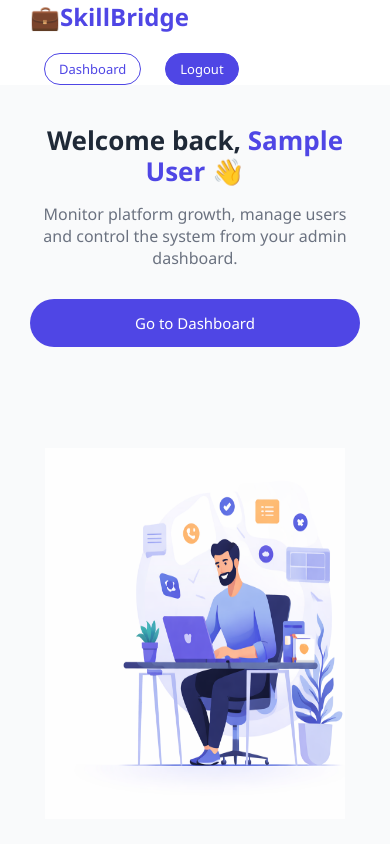
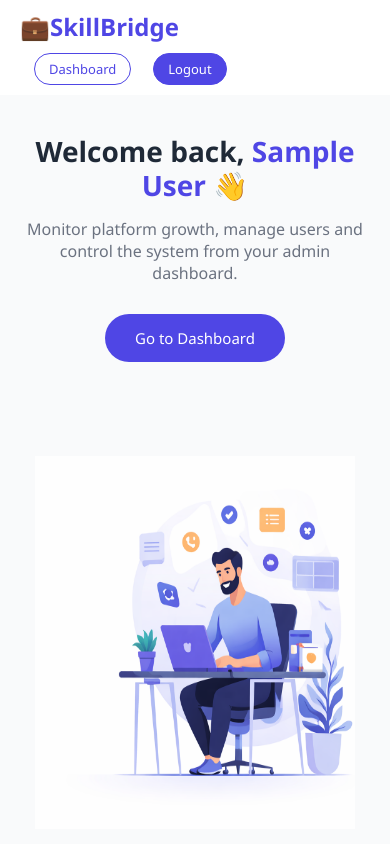
Before and after one commit to Sahithya1706/skillbridge, a React (Vite) app in the folder client/: page / in a window 390 px wide. Shown: the top 844 px of the page. Built offline with nearby package versions, Linux system fonts and the light colour scheme; no server answers; sample sign-in values are in the browser's storage.

Commit message:
Mobile responsive fixes + UI improvements

```diff
--- a/client/src/index.css
+++ b/client/src/index.css
@@ -1146,133 +1146,3 @@ th {
   }
 
 }
-/* ======================================
-   FINAL RESPONSIVE MASTER FIX
-   Add this at very end of index.css
-====================================== */
-
-@media (max-width: 1024px) {
-
-  /* Reduce large paddings */
-  .navbar {
-    padding: 0 30px;
-  }
-
-  .hero {
-    padding: 40px 30px;
-  }
-
-  .footer {
-    padding: 40px 30px;
-  }
-
-  .gig-section {
-    padding: 40px 30px;
-  }
-}
-
-@media (max-width: 768px) {
-
-  /* NAVBAR STACK */
-  .navbar {
-    flex-direction: column;
-    align-items: flex-start;
-    gap: 10px;
-  }
-
-  .nav-actions {
-    width: 100%;
-    display: flex;
-    justify-content: flex-start;
-    gap: 10px;
-  }
-
-  /* HERO STACK */
-  .hero {
-    flex-direction: column;
-    text-align: center;
-    gap: 30px;
-  }
-
-  .hero-left h1 {
-    font-size: 26px;
-  }
-
-  .hero-left p {
-    max-width: 100%;
-  }
-
-  .hero-buttons {
-    flex-direction: column;
-    width: 100%;
-  }
-
-  .hero-buttons button {
-    width: 100%;
-  }
-
-  .hero-right img {
-    max-width: 300px;
-  }
-
-  /* FOOTER STACK */
-  .footer {
-    flex-direction: column;
-    gap: 25px;
-    text-align: center;
-  }
-
-  /* FILTERS STACK */
-  .filters {
-    flex-direction: column;
-    align-items: stretch;
-  }
-
-  .filters input,
-  .filters select {
-    width: 100%;
-  }
-
-  /* AUTH CARD FULL WIDTH */
-  .auth-card {
-    flex-direction: column;
-    width: 95%;
-  }
-
-  .auth-image {
-    width: 100%;
-    height: 200px;
-  }
-
-  .auth-form {
-    width: 100%;
-    padding: 30px 20px;
-  }
-
-  /* ADMIN LAYOUT STACK */
-  .admin-container {
-    flex-direction: column;
-  }
-
-  .admin-sidebar {
-    width: 100%;
-  }
-
-  .admin-main {
-    padding: 20px;
-  }
-
-  /* TABLE SCROLL FIX */
-  .table-container {
-    overflow-x: auto;
-  }
-
-  table {
-    min-width: 600px;
-  }
-
-  /* GIG GRID SINGLE COLUMN */
-  .gig-grid {
-    grid-template-columns: 1fr;
-  }
-}
```
